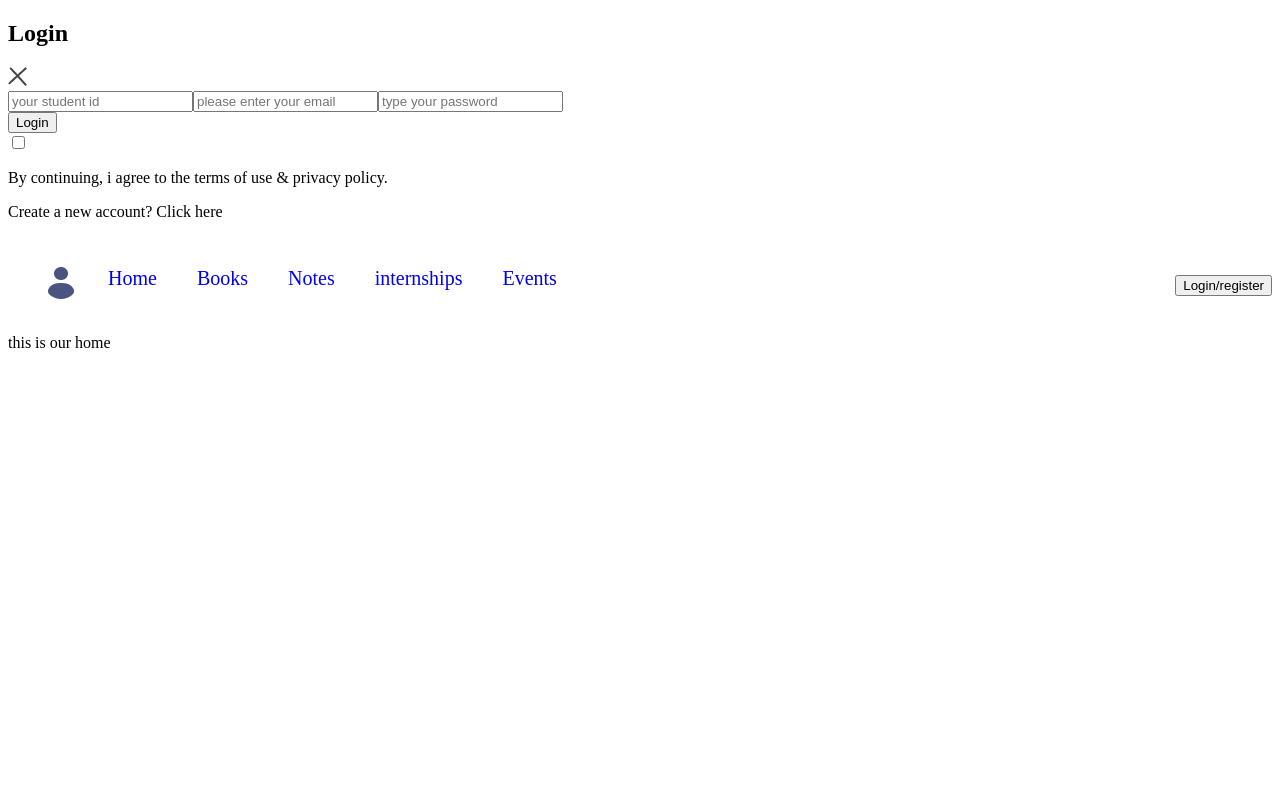
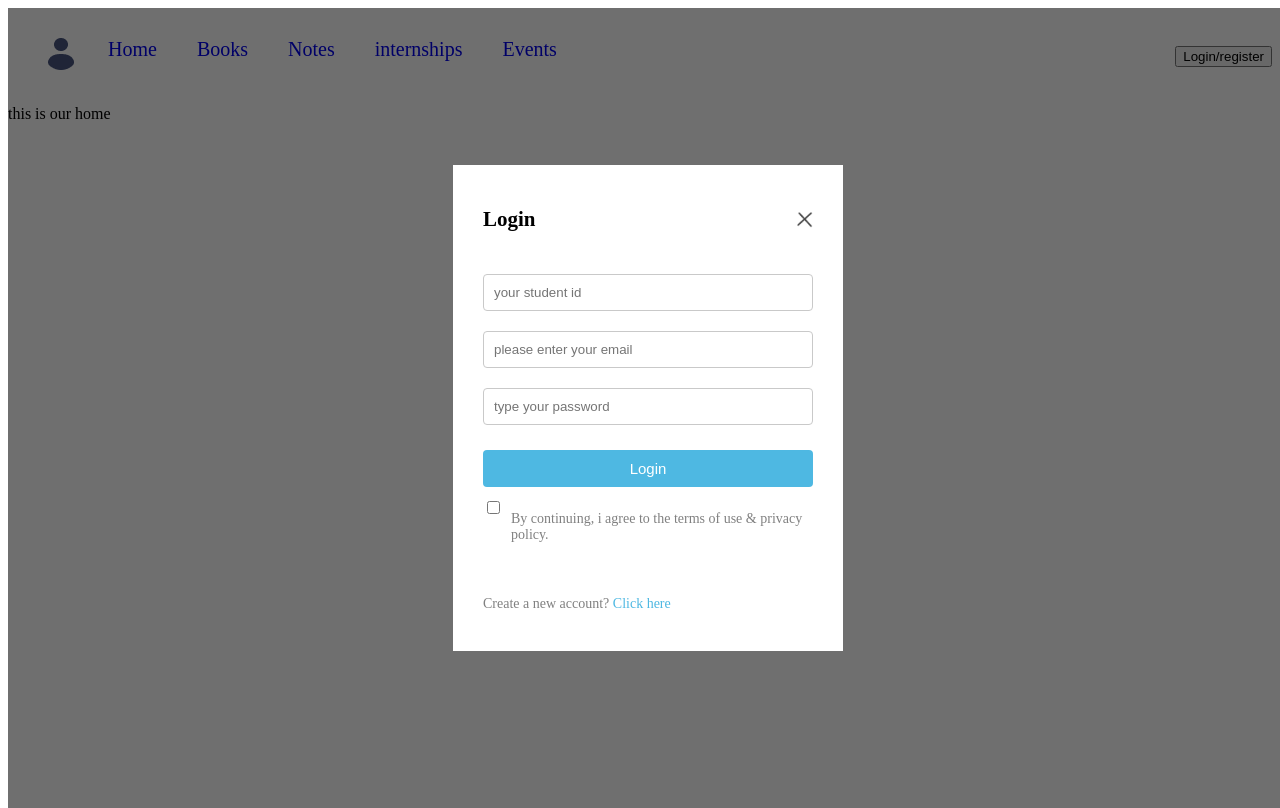
Before and after one commit to Sakshiparihar46/campus-connect-plateform, a React (Vite) app in the folder frontend/: page / in a window 1280 px wide. Both pictures are taken after a click on the button "Login/register". Built offline with nearby package versions, Linux system fonts and the light colour scheme.

Commit message:
add login page css

```diff
--- /dev/null
+++ b/frontend/src/components/LoginPopup.css
@@ -0,0 +1,64 @@
+.login-popup{
+    position: absolute;
+    z-index: 1;
+    width:100%;
+    height: 100%;
+    background-color: #00000090;
+    display: grid;
+}
+.login-popup-container{
+    place-self: center;
+    width: max(23vw,330px);
+    color: #808080;
+    background-color: white;
+    display: flex;
+    flex-direction:column;
+    gap: 25px;
+    padding: 25px 30px;
+    font-size: 14px;
+    animation: fadeIn 0.5s;
+}
+.login-popup-title{
+    display: flex;
+    justify-content: space-between;
+    align-items: center;
+    color: black;
+}
+.login-popup-title img{
+    width: 16px;
+    cursor: pointer;
+}
+.login-popup-input{
+    display: flex;
+    flex-direction: column;
+    gap: 20px;
+}
+.login-popup-input input{
+    outline: none;
+    border: 1px solid #c9c9c9;
+    padding: 10px;
+    border-radius: 4px;
+}
+.login-popup-container button{
+    border:none;
+    padding: 10px;
+    border-radius: 4px;
+    color: white;
+    background-color:rgb(78, 184, 226);
+    font-size: 15px;
+    cursor: pointer;
+}
+.login-popup-condition{
+    display: flex;
+    align-items: start;
+    gap: 8px;
+    margin-top:-15px;
+}
+.login-popup-condition input{
+    margin-top: 4px;
+}
+.login-popup p span{
+    color:rgb(78, 184, 226);
+    font-weight: 500;
+    cursor: pointer;
+}
--- a/frontend/src/components/LoginPopup.jsx
+++ b/frontend/src/components/LoginPopup.jsx
@@ -2,6 +2,7 @@
 import axios from 'axios';
 import {StoreContext} from '../context/Context'
 import {assets} from '../assets/assets'
+import "./LoginPopup.css"
 
 export default function LoginPopup({setShowLogin}) {
     const {url,setToken}=useContext(StoreContext);
@@ -24,7 +25,7 @@
     const onLogin=async(event)=>{
         event.preventDefault();
         let newUrl=url;
-        if(currState=="Login"){
+        if(currState==="Login"){
             newUrl+="/api/user/login"
         }else{
             newUrl+="/api/user/register"
@@ -36,7 +37,7 @@
             localStorage.setItem("token",response.data.token);
             setShowLogin(false);
         }else{
-            alert(response.data.mesaage);
+            alert(response.data.message);
         }
     }
 
@@ -49,11 +50,11 @@
             <img onClick={()=>setShowLogin(false)}src={assets.cross_icon} alt="" />
         </div>
         <div className='login-popup-input'>
-        <input name="Student_Id" type='text' onChange={onChangeHandler} value={data.Student_Id} placeholder='your student id' autocomplete='off' required />
-        <input name='email' type='email' onChange={onChangeHandler} value={data.email} placeholder='please enter your email' autocomplete='email' required />
-        <input name='password' type='password' onChange={onChangeHandler} value={data.password} placeholder='type your password' autocomplete='current-password' required />
+        <input name="Student_Id" type='text' onChange={onChangeHandler} value={data.Student_Id} placeholder='your student id' autoComplete='off' required />
+        <input name='email' type='email' onChange={onChangeHandler} value={data.email} placeholder='please enter your email' autoComplete='email' required />
+        <input name='password' type='password' onChange={onChangeHandler} value={data.password} placeholder='type your password' autoComplete='current-password' required />
         </div>
-        <button type='submit'>{currState=="Sign Up"?"Create Account":"Login"}</button>
+        <button type='submit'>{currState==="Sign Up"?"Create Account":"Login"}</button>
         <div className="login-popup-condition">
           <input type="checkbox" required/>
           <p>By continuing, i agree to the terms of use & privacy policy. </p>
```
